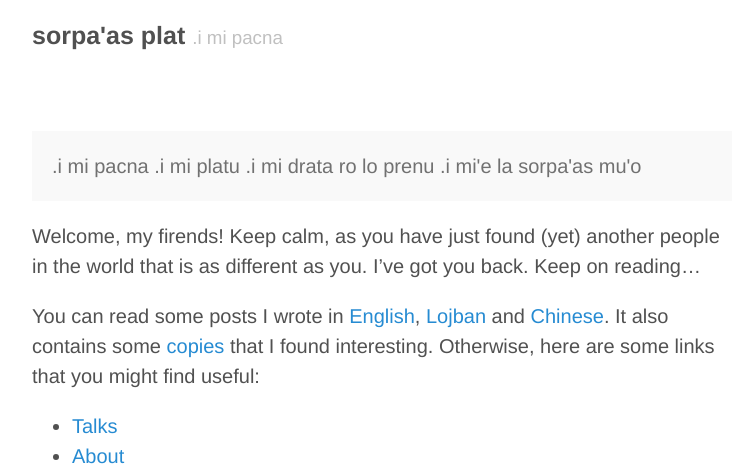
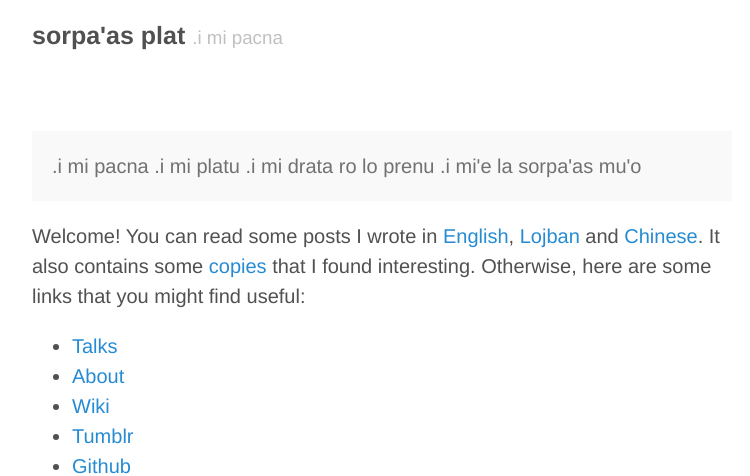
Before and after one commit to sorpaas/sorpaas.com, a Jekyll site: the page built from index.md, in a window 1280 px wide. Shown: the top 476 px of the page, without its empty margins (258-1008 px from the left). Built offline with Jekyll 4.4.1, drawn with Linux system fonts in a browser that asks for light colours; Markdown is read by kramdown in place of the engine named in the settings; comment, search, counter and statistics services are not loaded.

Commit message:
Remove some strange texts in main page.

```diff
--- a/index.md
+++ b/index.md
@@ -7,9 +7,7 @@ title: Home
 .i mi pacna .i mi platu .i mi drata ro lo prenu .i mi'e la sorpa'as mu'o
 </p>
 
-Welcome, my firends! Keep calm, as you have just found (yet) another people in the world that is as different as you. I've got you back. Keep on reading...
-
-You can read some posts I wrote in [English](/en), [Lojban](/jbo) and [Chinese](/zh). It also contains some [copies](/copies) that I found interesting. Otherwise, here are some links that you might find useful:
+Welcome! You can read some posts I wrote in [English](/en), [Lojban](/jbo) and [Chinese](/zh). It also contains some [copies](/copies) that I found interesting. Otherwise, here are some links that you might find useful:
 
 * [Talks](/talks)
 * [About](/about)
```
Also changed, not shown: _wiki/nomad.md (+1 -0 lines).
